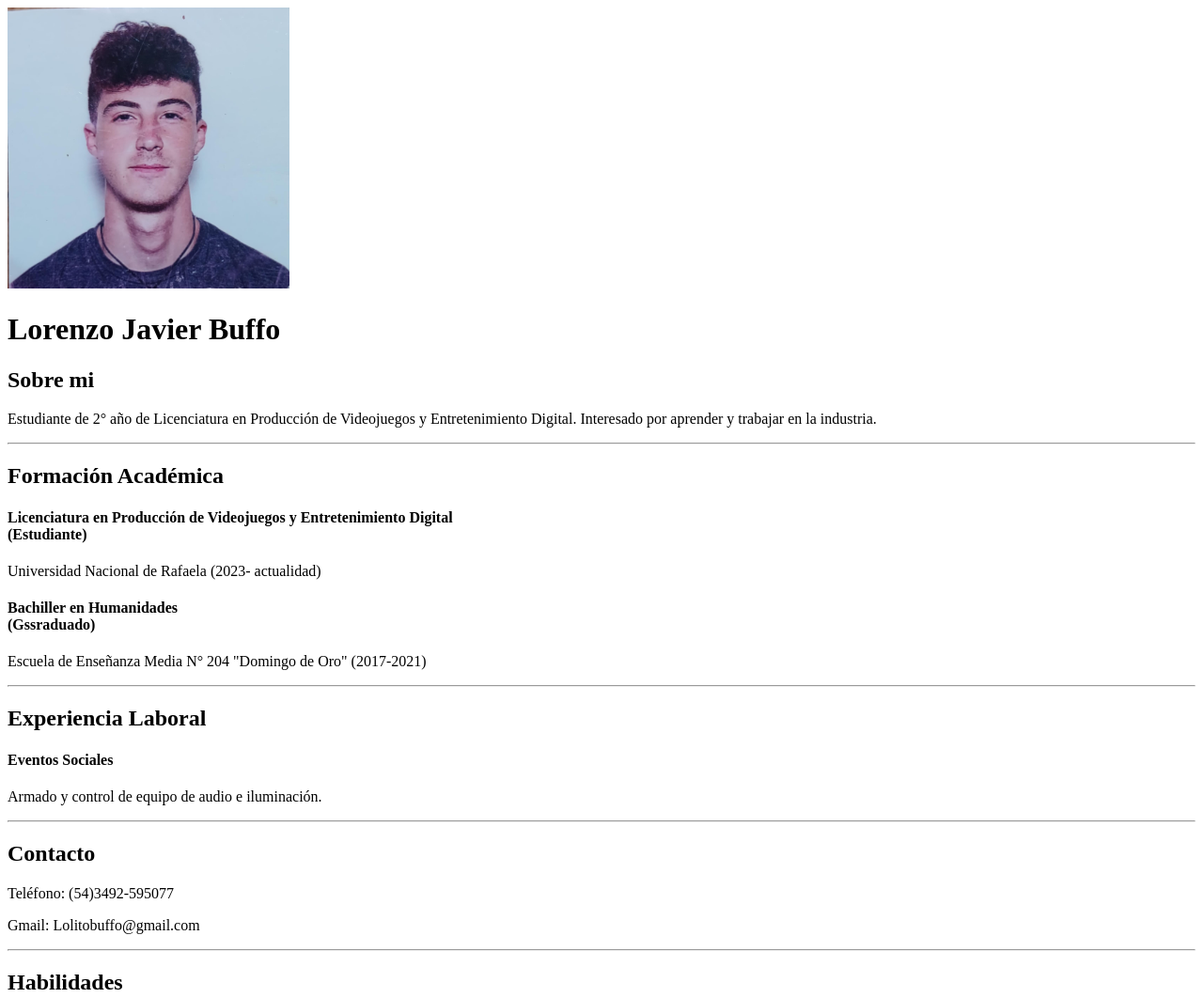
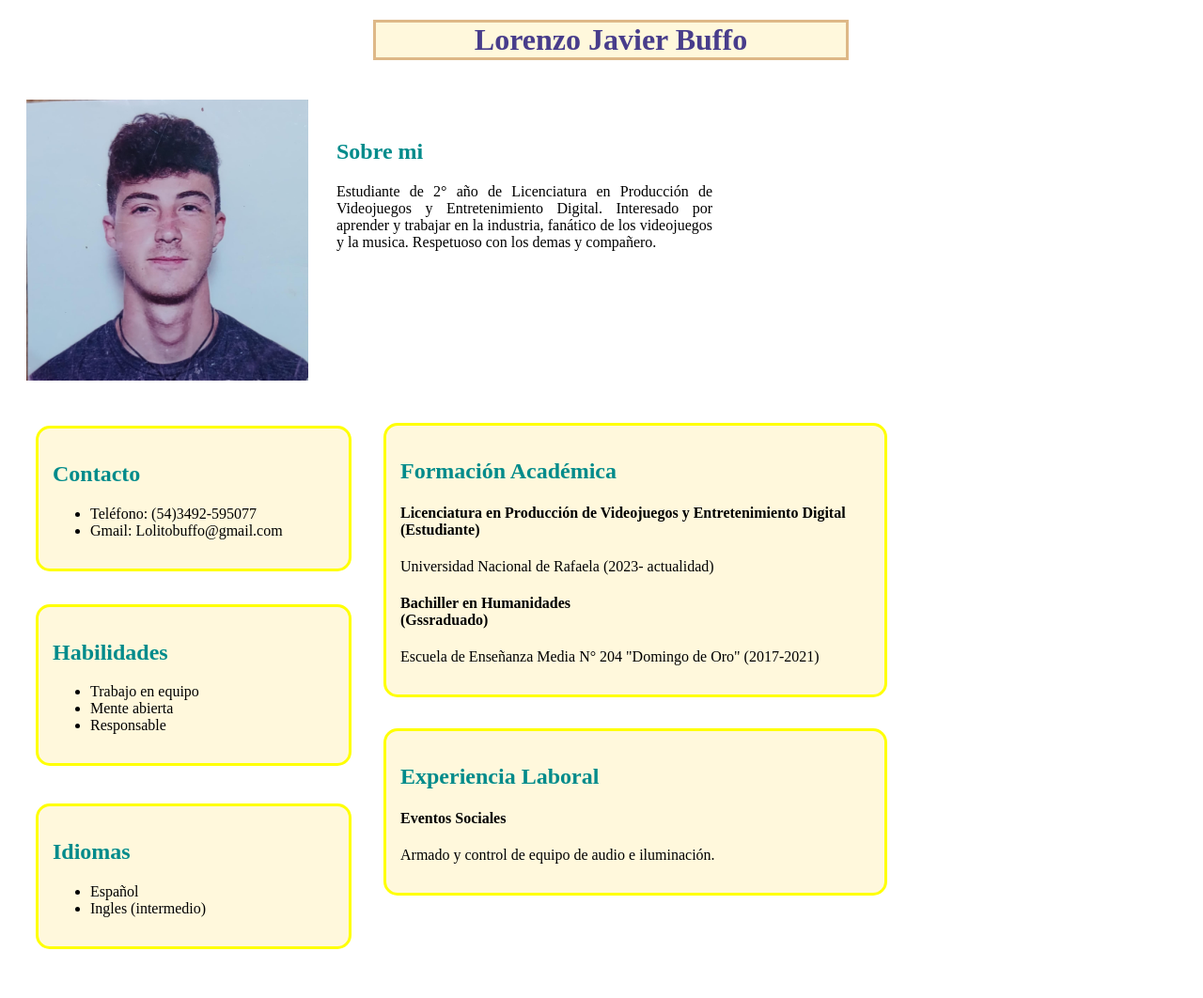
Before and after one commit to lorenzo-buffo/cv, a plain HTML site: page index.html in a window 1280 px wide. Shown: the top 1062 px of the page at 94% size. Drawn offline with Linux system fonts and the light colour scheme.

Commit message:
cambio 3

```diff
--- /dev/null
+++ b/estilo.css
@@ -0,0 +1,75 @@
+#titulo {
+    color:darkslateblue
+}
+.imagen{
+    margin: 20px;
+}
+.subtitulo {
+color: darkcyan;
+ }
+ #titulo{
+border: 3px burlywood solid;
+background-color: cornsilk;
+text-align: center;
+width: 500px;
+position:relative;
+left: 389px;
+ }
+#posision{
+    position: relative;
+    left: 350px;
+    bottom: 300px;
+    text-align: justify;
+    width: 400px;
+}
+#posision2{
+   border: 3px yellow solid;
+   background-color: cornsilk;
+   border-radius: 15px;
+   padding: 15px;
+   width: 500px;
+   position: relative;
+   left:400px;
+   bottom:133px;
+}
+#posision3{
+    border: 3px yellow solid;
+    background-color: cornsilk;
+    border-radius: 15px;
+    padding: 15px;
+    width: 500px;
+    position: relative;
+    left:400px;
+    bottom: 100px;
+}
+#posision4{
+    border: 3px yellow solid;
+    background-color: cornsilk;
+    border-radius: 15px;
+    padding: 15px;
+    width: 300px;
+    position: relative;
+    bottom: 600px;
+    left:30px;
+
+}
+#posision0{
+    border: 3px yellow solid;
+    background-color: cornsilk;
+    border-radius: 15px;
+    padding: 15px;
+    width: 300px;
+    position: relative;
+    bottom: 565px;
+    left:30px;
+}
+#idioma{
+    border: 3px yellow solid;
+    background-color: cornsilk;
+    border-radius: 15px;
+    padding: 15px;
+    width: 300px;
+    position: relative;
+    bottom: 525px;
+    left:30px;
+}
--- a/index.html
+++ b/index.html
@@ -1,37 +1,54 @@
 <!DOCTYPE html>
 <html lang="es">
 <head>
-    <title>CV-Lorenzo Javier Buffo</title>
+    <title>CV/portfolio-Lorenzo Javier Buffo</title>
+    <link rel="stylesheet" href="estilo.css"/>
 </head>
 <body>
-    <img src="foto documento.jpg" width="300"/>
-    <h1>Lorenzo Javier Buffo</h1>
-    <h2>Sobre mi</h2>
-    <p>Estudiante de 2° año de Licenciatura en
+
+    <h1 id="titulo">Lorenzo Javier Buffo</h1>
+    <img class="imagen" src="foto documento.jpg" width="300"/>
+    <h2 id ="posision"class="subtitulo">Sobre mi</h2>
+    <p id ="posision">Estudiante de 2° año de Licenciatura en
      Producción de Videojuegos y Entretenimiento Digital.
-     Interesado por aprender y trabajar en la industria.</p>
-     <hr>
-     <h2> Formación Académica</h2>
+     Interesado por aprender y trabajar en la industria,
+     fanático de los videojuegos y la musica. Respetuoso
+     con los demas y compañero.</p>
+   <div id="posision2">
+     <h2 class="subtitulo"> Formación Académica</h2>
      <h4> Licenciatura en Producción de Videojuegos y
         Entretenimiento Digital<br> (Estudiante)</h4>
      <p>Universidad Nacional de Rafaela (2023- actualidad)</p>
      <h4> Bachiller en Humanidades <br> (Gssraduado)</h4>
      <p> Escuela de Enseñanza Media N° 204 "Domingo
             de Oro" (2017-2021)</p>
-     <hr>
-     <h2> Experiencia Laboral</h2>
+   </div>
+     <div id="posision3">
+     <h2 class="subtitulo">Experiencia Laboral</h2>
      <h4>Eventos Sociales</h4>
      <p>Armado y control de equipo de audio e iluminación.</p>
-     <hr>
-     <h2>Contacto</h2>
-     <p>Teléfono: (54)3492-595077</p>
-     <p> Gmail: Lolitobuffo@gmail.com</p>
-     <hr>
-     <h2>Habilidades</h2>
+   </div>
+     <div id="posision4">
+     <h2 class="subtitulo">Contacto</h2>
+     <ul>
+     <li>Teléfono: (54)3492-595077</li>
+     <li> Gmail: Lolitobuffo@gmail.com</li>
+     </ul>
+   </div>
+     <div id="posision0">
+     <h2 class="subtitulo">Habilidades</h2>
      <ul>
         <li>Trabajo en equipo</li>
         <li>Mente abierta</li>
         <li>Responsable</li>
      </ul>
+    </div>
+    <div id= idioma>
+    <h2 class="subtitulo">Idiomas</h2>
+    <ul>
+      <li>Español</li>
+      <li>Ingles (intermedio)</li>
+    </ul>
+  </div>
 </body>
 </html>
```
